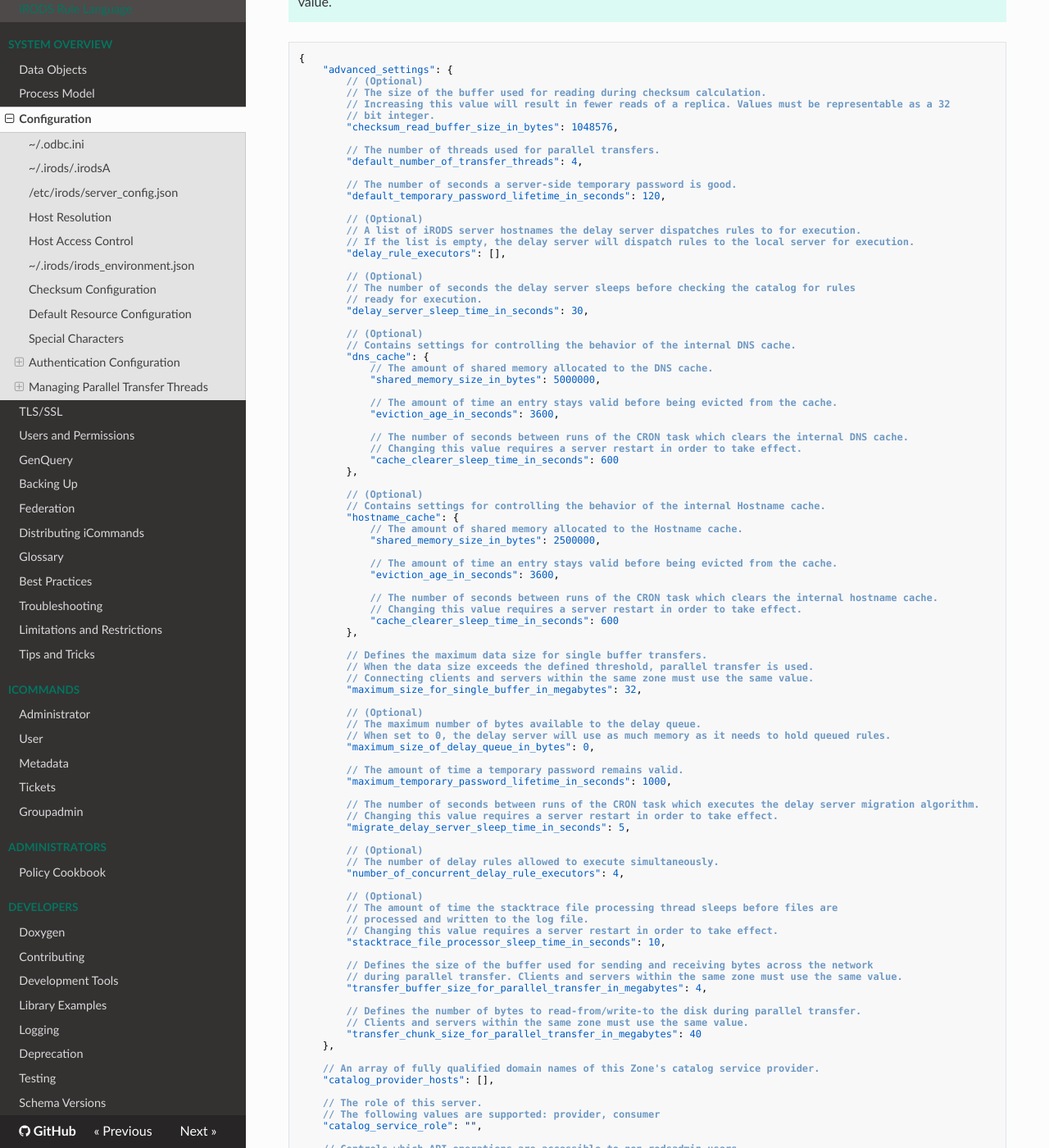
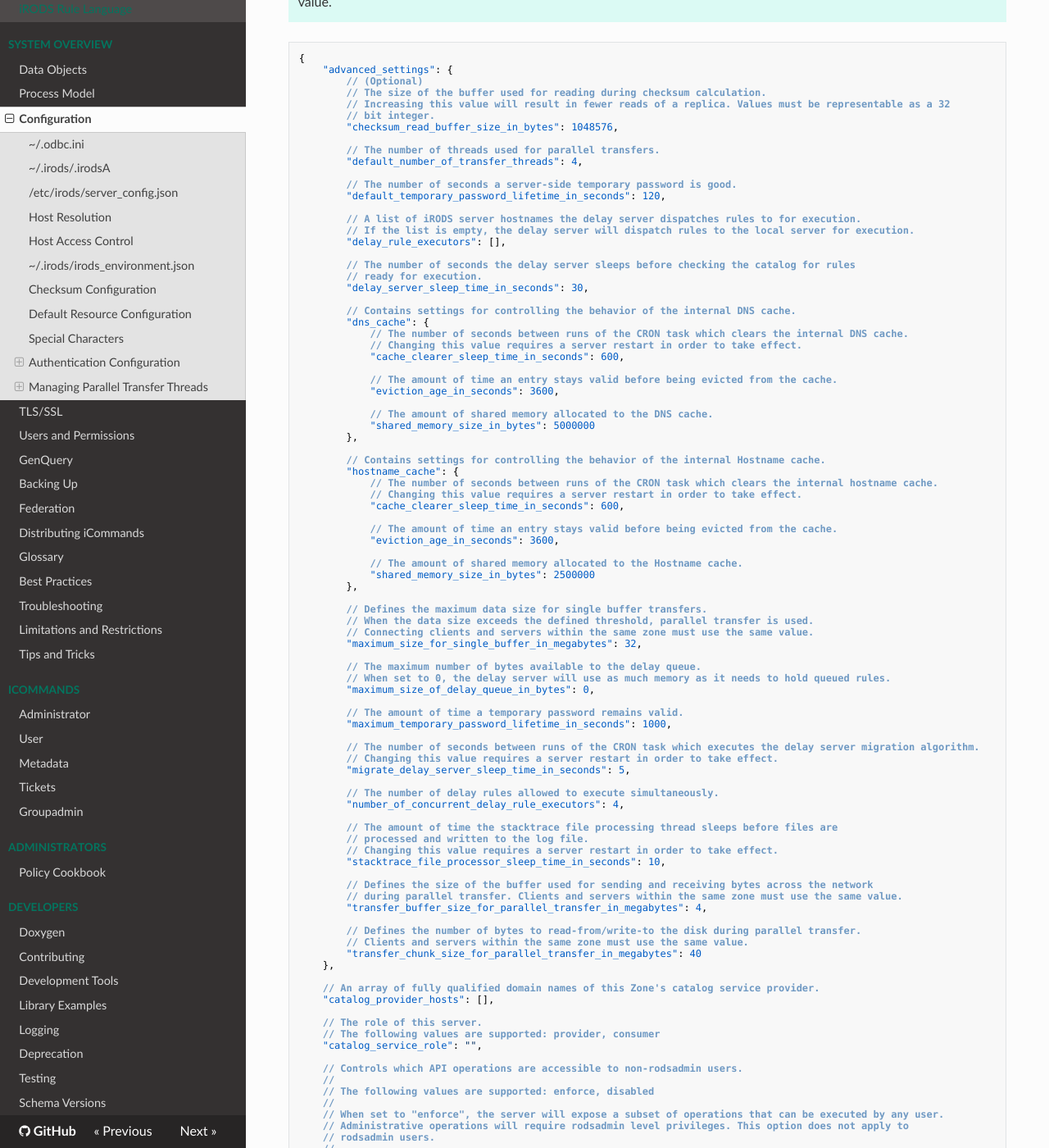
Before and after one commit to irods/irods_docs, an MkDocs documentation site: the page built from docs/system_overview/configuration.md, in a window 1280 px wide and 1400 px high, scrolled down 787 px. Shown: the whole window at 82% size. Built offline with MkDocs 1.6.1, drawn with Linux system fonts in a browser that asks for light colours; nearby versions of some CDN libraries.

Commit message:
[irods/irods#7700] Remove optional annotations from required config properties.
This commit also sorts config properties within the "dns_cache" and
"hostname_cache" stanzas.

```diff
--- a/docs/system_overview/configuration.md
+++ b/docs/system_overview/configuration.md
@@ -34,42 +34,38 @@
         // The number of seconds a server-side temporary password is good.
         "default_temporary_password_lifetime_in_seconds": 120,
 
-        // (Optional)
         // A list of iRODS server hostnames the delay server dispatches rules to for execution.
         // If the list is empty, the delay server will dispatch rules to the local server for execution.
         "delay_rule_executors": [],
 
-        // (Optional)
         // The number of seconds the delay server sleeps before checking the catalog for rules
         // ready for execution.
         "delay_server_sleep_time_in_seconds": 30,
 
-        // (Optional)
         // Contains settings for controlling the behavior of the internal DNS cache.
         "dns_cache": {
-            // The amount of shared memory allocated to the DNS cache.
-            "shared_memory_size_in_bytes": 5000000,
+            // The number of seconds between runs of the CRON task which clears the internal DNS cache.
+            // Changing this value requires a server restart in order to take effect.
+            "cache_clearer_sleep_time_in_seconds": 600,
 
             // The amount of time an entry stays valid before being evicted from the cache.
             "eviction_age_in_seconds": 3600,
 
-            // The number of seconds between runs of the CRON task which clears the internal DNS cache.
-            // Changing this value requires a server restart in order to take effect.
-            "cache_clearer_sleep_time_in_seconds": 600
+            // The amount of shared memory allocated to the DNS cache.
+            "shared_memory_size_in_bytes": 5000000
         },
 
-        // (Optional)
         // Contains settings for controlling the behavior of the internal Hostname cache.
         "hostname_cache": {
-            // The amount of shared memory allocated to the Hostname cache.
-            "shared_memory_size_in_bytes": 2500000,
+            // The number of seconds between runs of the CRON task which clears the internal hostname cache.
+            // Changing this value requires a server restart in order to take effect.
+            "cache_clearer_sleep_time_in_seconds": 600,
 
             // The amount of time an entry stays valid before being evicted from the cache.
             "eviction_age_in_seconds": 3600,
 
-            // The number of seconds between runs of the CRON task which clears the internal hostname cache.
-            // Changing this value requires a server restart in order to take effect.
-            "cache_clearer_sleep_time_in_seconds": 600
+            // The amount of shared memory allocated to the Hostname cache.
+            "shared_memory_size_in_bytes": 2500000
         },
 
         // Defines the maximum data size for single buffer transfers.
@@ -77,7 +73,6 @@
         // Connecting clients and servers within the same zone must use the same value.
         "maximum_size_for_single_buffer_in_megabytes": 32,
 
-        // (Optional)
         // The maximum number of bytes available to the delay queue.
         // When set to 0, the delay server will use as much memory as it needs to hold queued rules.
         "maximum_size_of_delay_queue_in_bytes": 0,
@@ -89,11 +84,9 @@
         // Changing this value requires a server restart in order to take effect.
         "migrate_delay_server_sleep_time_in_seconds": 5,
 
-        // (Optional)
         // The number of delay rules allowed to execute simultaneously.
         "number_of_concurrent_delay_rule_executors": 4,
 
-        // (Optional)
         // The amount of time the stacktrace file processing thread sleeps before files are
         // processed and written to the log file.
         // Changing this value requires a server restart in order to take effect.
```
